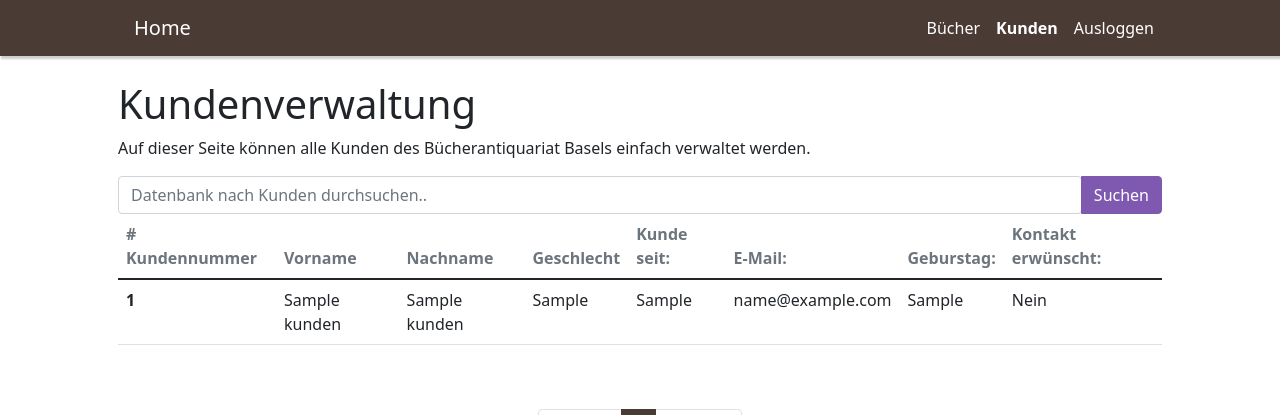
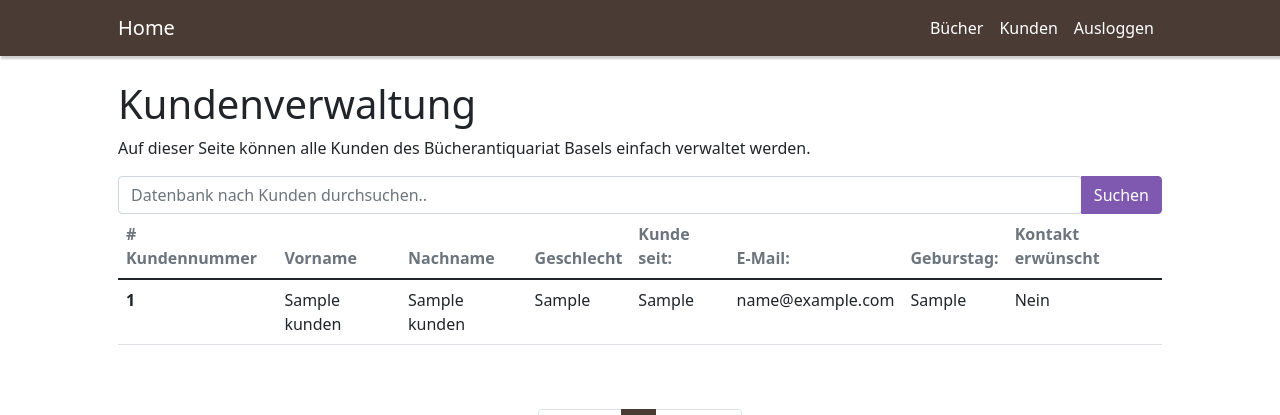
Before and after one commit to TobiasOdermatt/PHP-OOP-MVC-modul120-TobiasOdermatt, a PHP site: page /index.php?view=viewCustomer in a window 1280 px wide. Shown: the top 415 px of the page. Run offline with PHP 8.4, Linux system fonts and the light colour scheme; the visitor is signed in with stand-in values (Sample User, id 1); tables that the repository leaves empty or names only in its code hold one stand-in row (values such as "Sample post").

Commit message:
HTML Semantische Fehler behoben

```diff
--- a/partials/shared/footer.inc.php
+++ b/partials/shared/footer.inc.php
@@ -8,8 +8,5 @@
         </footer>
         <!-- Bootstrap core JS-->
         <script src="https://cdn.jsdelivr.net/npm/bootstrap@5.1.3/dist/js/bootstrap.bundle.min.js"></script>
-        <!-- Core theme JS-->
-        <script src="js/scripts.js"></script>
-
     </body>
 </html>
--- a/partials/shared/nav.inc.php
+++ b/partials/shared/nav.inc.php
@@ -16,7 +16,7 @@ $NavBarwithoutSession = [
         foreach ($NavBarwithSession as $key => $value) {
             if($view == $key) {
             //Ist der Benutzer auf der aktuelle Seite, so wird der Text in der Nav Fett angezeig
-                ?> <strong><li class="nav-item"><a class="nav-link active" href="./index.php?view=<?php echo $key?>"><?php echo $value?></a></li></strong><?php
+                ?><li class="nav-item"><a class="nav-link active" href="./index.php?view=<?php echo $key?>"><?php echo $value?></a></li><?php
             }else{
             ?> <li class="nav-item"><a class="nav-link" href="./index.php?view=<?php echo $key?>"><?php echo $value?></a></li><?php
           }}
@@ -25,7 +25,7 @@ $NavBarwithoutSession = [
         foreach ($NavBarwithoutSession as $key => $value) {
             //Ist der Benutzer auf der aktuelle Seite, so wird der Text in der Nav Fett angezeigt
             if($view == $key) {
-                ?> <strong><li class="nav-item"><a class="nav-link active" href="./index.php?view=<?php echo $key?>"><?php echo $value?></a></li></strong> <?php
+                ?><li class="nav-item"><a class="nav-link active" href="./index.php?view=<?php echo $key?>"><?php echo $value?></a></li> <?php
             }else{
             ?> <li class="nav-item"><a class="nav-link" href="./index.php?view=<?php echo $key?>"><?php echo $value?></a></li><?php
           }}
@@ -36,7 +36,6 @@ $NavBarwithoutSession = [
      <!-- Responsive navbar-->
         <nav class="navbar navbar-expand-lg navbar-dark bg-dark">
             <div class="container px-5">
-            <a class="navbar-brand" href="#">
                  <!-- Home ist auf allen Seiten gleich -->
                 <a class="navbar-brand" href="<?php $root?>index.php">Home</a>
                 <button class="navbar-toggler" type="button" data-bs-toggle="collapse" data-bs-target="#navbarSupportedContent" aria-controls="navbarSupportedContent" aria-expanded="false" aria-label="Toggle navigation"><span class="navbar-toggler-icon"></span></button>
--- a/view/about.inc.php
+++ b/view/about.inc.php
@@ -2,7 +2,7 @@
 
             <div class="row gx-4 gx-lg-5 align-items-center my-5">
                     <h1 class="font-weight-light">Das Bücherantiquariat in Basel</h1><br>
-                    <h3>Kurzinformation:</h2>
+                    <h2>Kurzinformation:</h2>
                     <p>Lorem ipsum dolor sit amet consectetur adipisicing elit. Maxime mollitia,
 molestiae quas vel sint commodi repudiandae consequuntur voluptatum laborum
 numquam blanditiis harum quisquam eius sed odit fugiat iusto fuga praesentium
@@ -24,7 +24,7 @@ nihil, eveniet aliquid culpa officia aut! Impedit</p><br>
 
 
 <div class="row gx-4 gx-lg-5 align-items-center my-5">
-<div class="col-lg-4"><img class="img-fluid rounded float-end" src="assets/about_picture.jpg" /><br></div><br>
+<div class="col-lg-4"><img class="img-fluid rounded float-end" src="assets/about_picture.jpg" alt="Bild über das Bücherantiqurariat"/><br></div><br>
 <div class="col-lg-7">
 <h3>Ein modernes Buchregal, auf Ihrem Computer:</h3>
 <p>Lorem ipsum dolor sit amet consectetur adipisicing elit. Maxime mollitia,orem ipsum dolor sit amet consectetur adipisicing elit. Maxime mollitia,
@@ -35,4 +35,4 @@ obcaecati tenetur iure eius earu.</p>
 molestiae quas vel sint commodi repudiandae tias architecto voluptate aliquam
 nihil, eveniet aliquid culpa officia aut! Impedit  accusantium nemo autem. Veritatis
 obcaecati tenetur iure eius earu.</p>
-</div></div></div>
+</div></div>
--- a/view/index.inc.php
+++ b/view/index.inc.php
@@ -9,6 +9,5 @@
                     <a class="btn btn-primary" href="?view=about">Mehr informationen</a>
                 </div>
             </div>
-            </div>
             <br>
         <br>
--- a/view/viewCustomer.inc.php
+++ b/view/viewCustomer.inc.php
@@ -29,21 +29,21 @@
 <thead class="thead-light">
     <tr>
       <th scope="col"><a href="./index.php?view=viewCustomer&sortmethod=<?php echo $sortmethod?>&sort=kid" class="link-secondary text-decoration-none">
-      # Kundennummer</th>
+      # Kundennummer</a></th>
       <th scope="col"><a href="./index.php?view=viewCustomer&sortmethod=<?php echo $sortmethod?>&sort=vorname" class="link-secondary text-decoration-none">
-      Vorname</th>
+      Vorname</a></th>
       <th scope="col"><a href="./index.php?view=viewCustomer&sortmethod=<?php echo $sortmethod?>&sort=name" class="link-secondary text-decoration-none">
-      Nachname</th>
+      Nachname</a></th>
       <th scope="col"><a href="./index.php?view=viewCustomer&sortmethod=<?php echo $sortmethod?>&sort=geschlecht" class="link-secondary text-decoration-none">
-      Geschlecht</th>
+      Geschlecht</a></th>
       <th scope="col"><a href="./index.php?view=viewCustomer&sortmethod=<?php echo $sortmethod?>&sort=kunde_seit" class="link-secondary text-decoration-none">
-      Kunde seit:</th>
+      Kunde seit:</a></th>
       <th scope="col"><a href="./index.php?view=viewCustomer&sortmethod=<?php echo $sortmethod?>&sort=email" class="link-secondary text-decoration-none">
-      E-Mail:</th>
+      E-Mail:</a></th>
       <th scope="col"><a href="./index.php?view=viewCustomer&sortmethod=<?php echo $sortmethod?>&sort=geburtstag" class="link-secondary text-decoration-none">
-      Geburstag:</th>
+      Geburstag:</a></th>
       <th scope="col"><a href="./index.php?view=viewCustomer&sortmethod=<?php echo $sortmethod?>&sort=kontaktpermail" class="link-secondary text-decoration-none">
-      Kontakt erwünscht:</th>
+      Kontakt erwünscht</a></th>
     </tr>
   </thead>
   <tbody>
@@ -62,6 +62,5 @@
   </tbody>
 </table>
 
-     </div>
-</div>
+
 <?php $paginationsystem->generatePagination("viewCustomer",'') ?>
```
